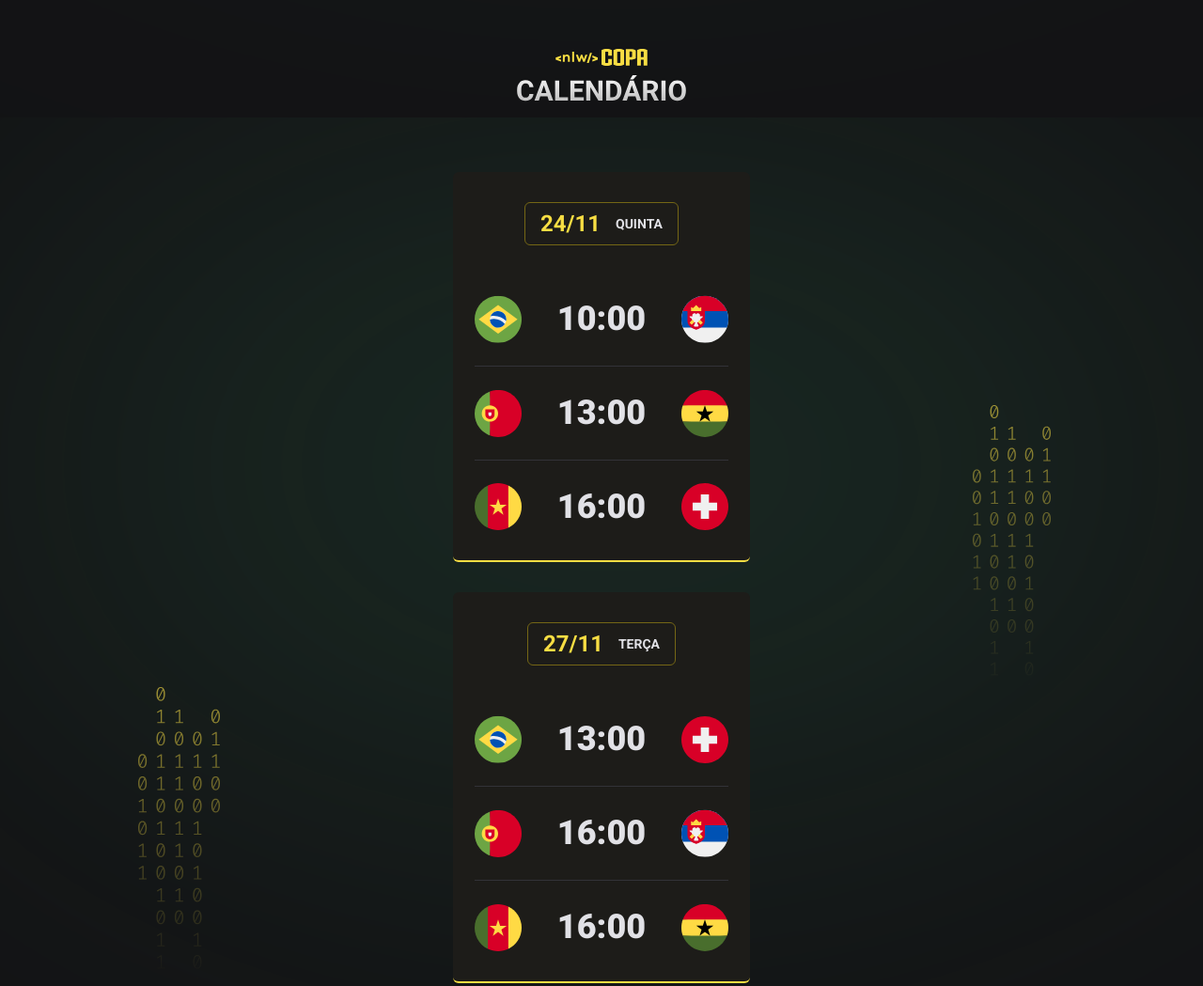
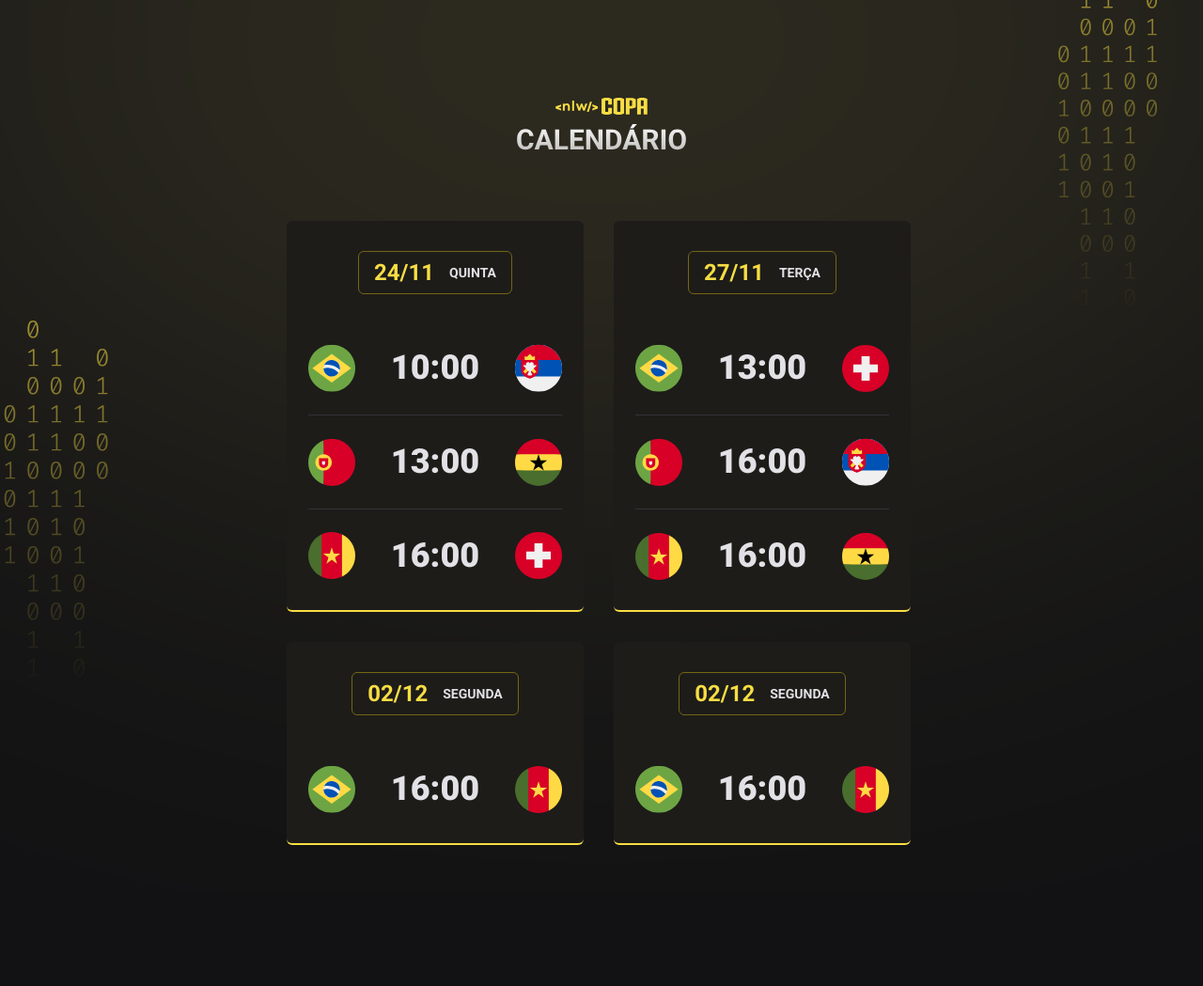
Before and after one commit to Gleis0nLemos/NLW_10-EXPLORER, a plain HTML site: page index.html in a window 1280 px wide. Shown: the top 1049 px of the page at 94% size. After the commit the page ends 951 px from the top, so only its background shows below. Drawn offline with Linux system fonts and the light colour scheme.

Commit message:
feat: add animation and refatoring the code

```diff
--- a/index.html
+++ b/index.html
@@ -14,8 +14,13 @@
     />
   </head>
 
-  <body>
-    <div id="app"></div>
+  <body class="yellow">
+    <div id="app">
+      <header>
+        <img src="./assets/logo.svg" alt="Logo da Nlw" />
+      </header>
+      <main id="cards"></main>
+    </div>
     <script src="./main.js"></script>
   </body>
 </html>
--- a/main.js
+++ b/main.js
@@ -8,9 +8,11 @@ function createGame(player1, hour, player2) {
   `
 }
 
+let delay = -0.4
 function createCard(date, day, games) {
+  delay = delay + 0.4
   return `
-   <div class="card">
+   <div class="card" style="animation-delay: ${delay}s">
           <h2>${date}<span>${day}</span></h2>
 
           <ul>
@@ -20,30 +22,20 @@ function createCard(date, day, games) {
 `
 }
 
-document.querySelector("#app").innerHTML = `
-      <header>
-        <img src="./assets/logo.svg" alt="Logo da Nlw" />
-      </header>
-
-      <main id="cards">
-        ${createCard(
+document.querySelector("#cards").innerHTML =
+  createCard(
     "24/11",
     "quinta",
     createGame("brazil", "10:00", "serbia") +
       createGame("portugal", "13:00", "ghana") +
       createGame("cameroon", "16:00", "switzerland")
-        )}
-        ${createCard(
+  ) +
+  createCard(
     "27/11",
     "terça",
     createGame("brazil", "13:00", "switzerland") +
       createGame("portugal", "16:00", "serbia") +
       createGame("cameroon", "16:00", "ghana")
-        )}
-        ${createCard(
-          "02/12",
-          "segunda",
-          createGame("brazil", "16:00", "cameroon")
-        )}
-      </main>
-`
+  ) +
+  createCard("02/12", "segunda", createGame("brazil", "16:00", "cameroon")) +
+  createCard("02/12", "segunda", createGame("brazil", "16:00", "cameroon"))
--- a/style.css
+++ b/style.css
@@ -2,6 +2,27 @@
   margin: 0;
   padding: 0;
   box-sizing: border-box;
+}
+
+:root {
+  --card-title-border-color: #746615;
+  --card-color-primary: #f7dd43;
+  --car-bg-color: #1d1c19;
+  --background-img: url(./assets/bg-yellow.svg);
+}
+
+body.blue {
+  --card-title-border-color: #338af3;
+  --card-color-primary: #338af3;
+  --car-bg-color: #202024;
+  --background-img: url(./assets/bg-blue.svg);
+}
+
+body.green {
+  --card-title-border-color: #047c3f;
+  --card-color-primary: #047c3f;
+  --car-bg-color: #1a1f1b;
+  --background-img: url(./assets/bg-green.svg);
 }
 
 ul {
@@ -10,9 +31,10 @@ ul {
 
 body {
   background-color: #121214;
-  background-image: url(./assets/bg.svg);
-  background-position-x: center;
-  background-position-y: 55.6%;
+  background-image: var(--background-img);
+  background-repeat: no-repeat;
+  background-position: top center;
+  background-size: cover;
 }
 
 body * {
@@ -22,6 +44,7 @@ body * {
 #app {
   width: fit-content;
   margin: 52px auto;
+  padding-top: 52px;
 }
 
 header {
@@ -38,8 +61,8 @@ header {
   padding: 32px 23px;
   text-align: center;
 
-  background: #1d1c19;
-  border-bottom: 2px solid #f7dd43;
+  background: var(--car-bg-color);
+  border-bottom: 2px solid var(--card-color-primary);
   border-radius: 6px;
 }
 
@@ -50,7 +73,7 @@ header {
   align-items: center;
 
   padding: 8px 16px;
-  border: 1px solid #746615;
+  border: 1px solid var(--card-title-border-color);
   border-radius: 6px;
 
   width: fit-content;
@@ -92,3 +115,44 @@ header {
 
   color: #e1e1e6;
 }
+
+.card h2:hover {
+  transform: scale(1.03);
+}
+
+.card h2 {
+  transition: transform 0.4s;
+}
+
+.card ul li strong:hover,
+.card ul li img:hover {
+  transform: scale(1.1);
+}
+
+.card ul li strong,
+.card ul li img {
+  transition: transform 0.3s;
+}
+
+.card {
+  opacity: 0;
+  animation: appear 3s forwards;
+}
+
+@keyframes appear {
+  0% {
+    transform: translateY(-50px);
+    opacity: 0;
+  }
+  100% {
+    opacity: 1;
+  }
+}
+
+@media (min-width: 400px) {
+  #cards {
+    max-width: 670px;
+    flex-direction: row;
+    flex-wrap: wrap;
+  }
+}
```
Also changed, not shown: assets/bg-blue.svg (added), assets/bg-green.svg (added), assets/bg-yellow.svg (added), assets/bg.svg (deleted). Lines whose indentation alone changed are shown as unchanged.
